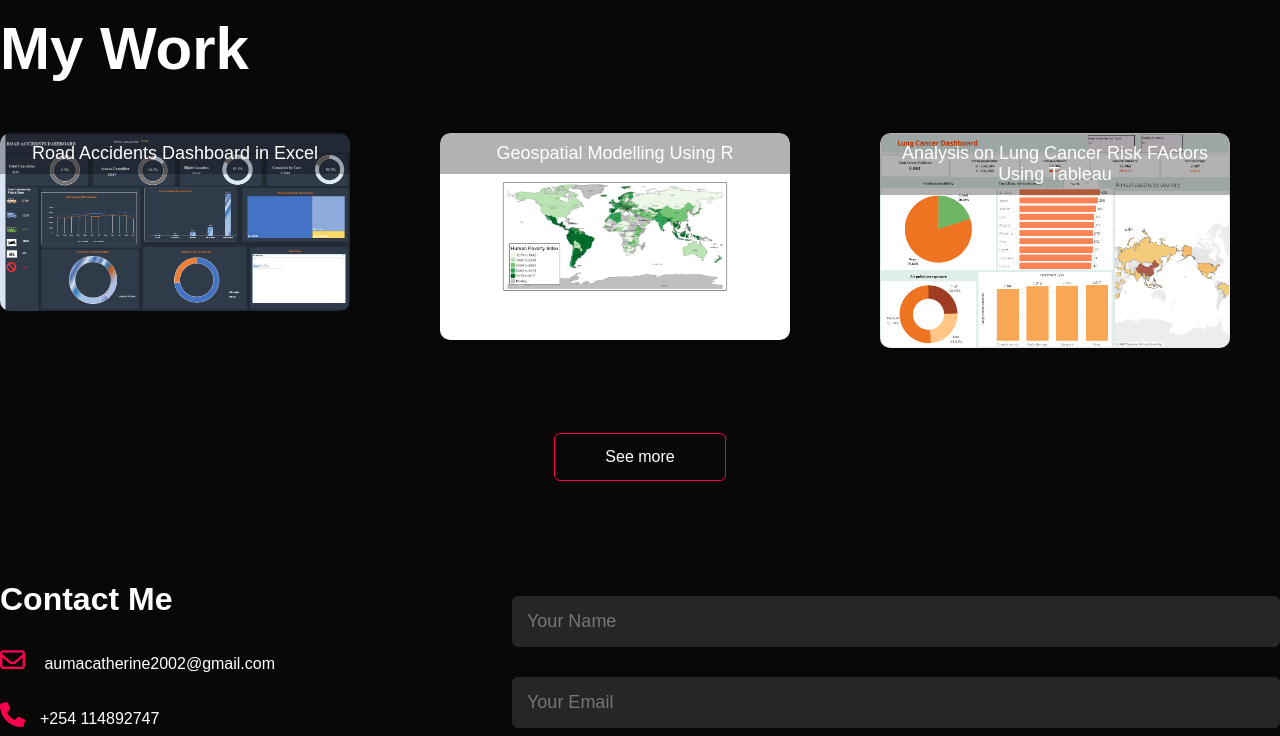
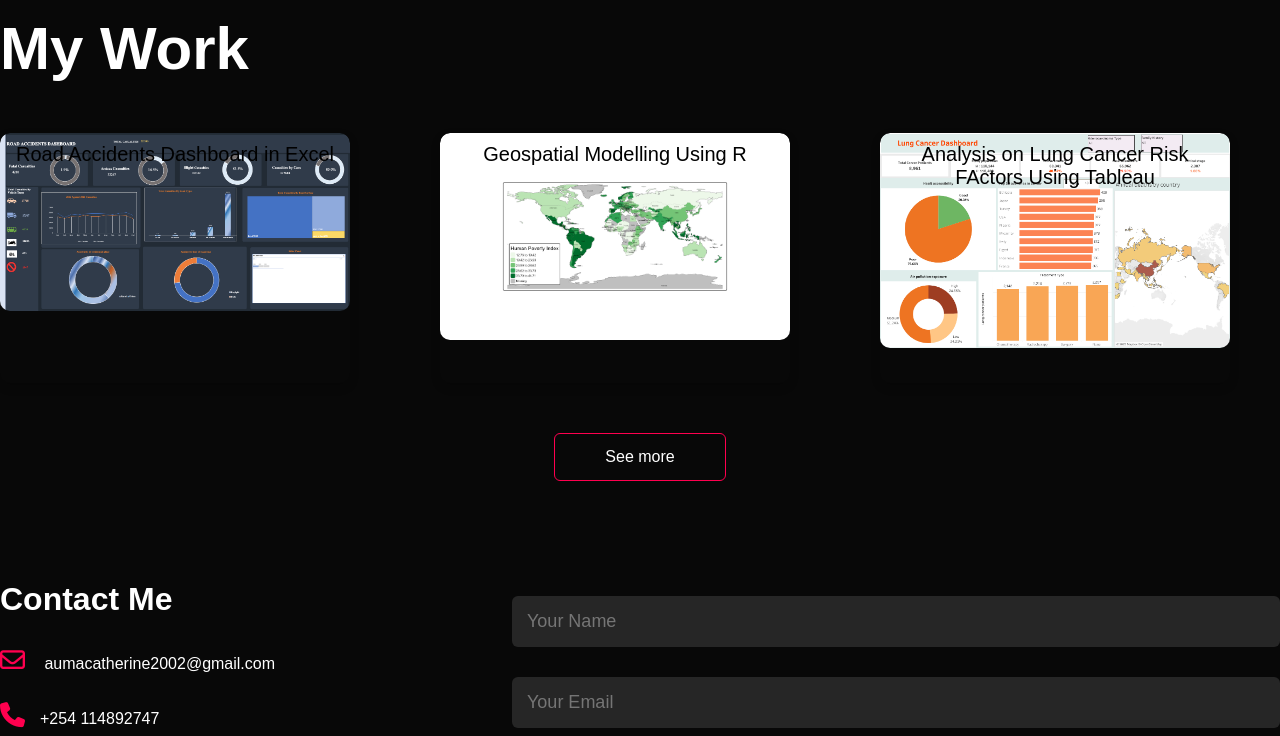
Before and after one commit to KET-RIN/Portfolio, a plain HTML site: page index.html in a window 1280 px wide. Shown: the part 1900-2636 px from the top of the page. Drawn offline with Linux system fonts and the light colour scheme.

Commit message:
Update style2.css

```diff
--- a/style2.css
+++ b/style2.css
@@ -230,15 +230,15 @@ nav ul li a:hover::after{
 
 .work h3 {
     font-weight: 500;
-    font-size: 18px;
+    font-size: 20px;
     padding: 10px;
     width: 100%;
     text-align: center;
     position: absolute;
     top: 0;
     left: 0;
-    background: rgba(0, 0, 0, 0.3); /* Slight dark background for visibility */
-    color: white;
+    /*background: rgba(0, 0, 0, 0.3); /* Slight dark background for visibility */
+    color: black;
     z-index: 2;
 }
 .layer p {
```
